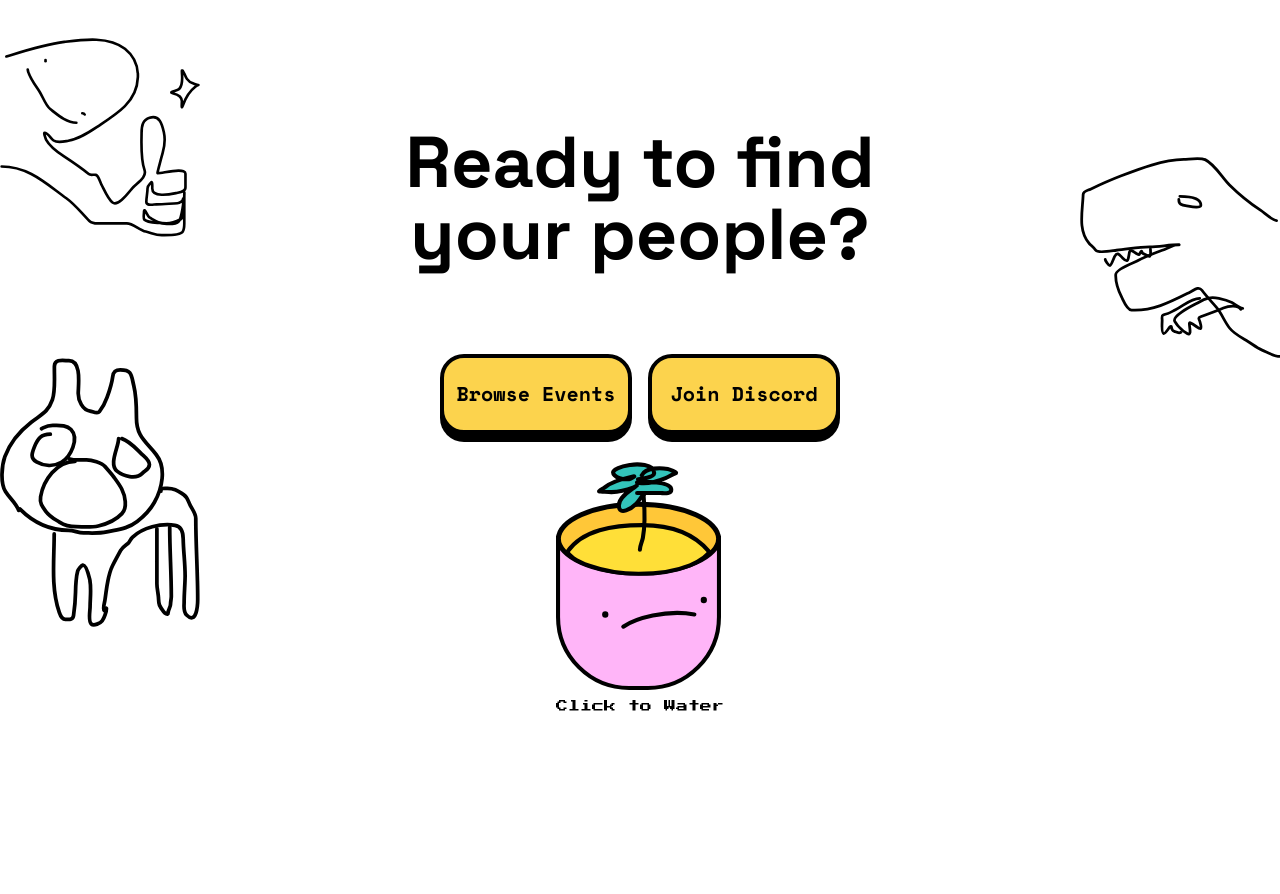
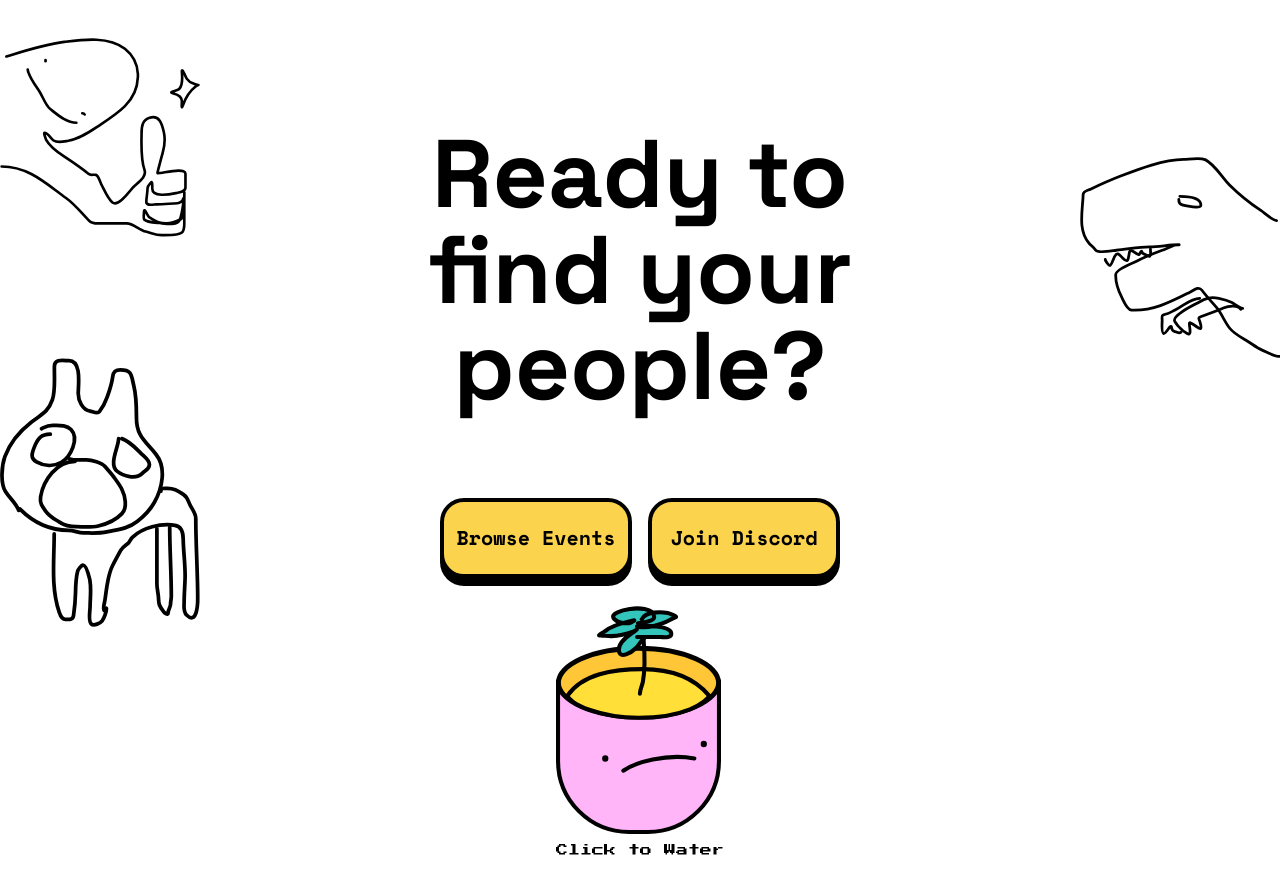
Before and after one commit to purduehackers/site, a Next.js app: page / in a window 1280 px wide. Shown: the part 1960-2854 px from the top of the page. Before the commit the page ends 2758 px from the top, so only its background shows below. Built offline with nearby package versions, Linux system fonts and the light colour scheme.

Commit message:
Bigger, bolder text!!!

```diff
--- a/components/join-us.tsx
+++ b/components/join-us.tsx
@@ -34,7 +34,7 @@ function JoinUs() {
         <div className="backdrop-blur-md border-y-4 border-black sm:border-none sm:backdrop-blur-none p-4 flex flex-col items-center z-10 backdrop-blur-md">
           <h2
             className="text-center font-bold text-5xl sm:text-6xl
-                        md:text-7xl w-3/5 sm:w-1/2 md:w-7/12 xl:w-1/2 leading-snug sm:leading-loose"
+                        md:text-8xl w-3/5 sm:w-1/2 md:w-7/12 xl:w-1/2 leading-snug"
           >
             Ready to find your people?
           </h2>
```
